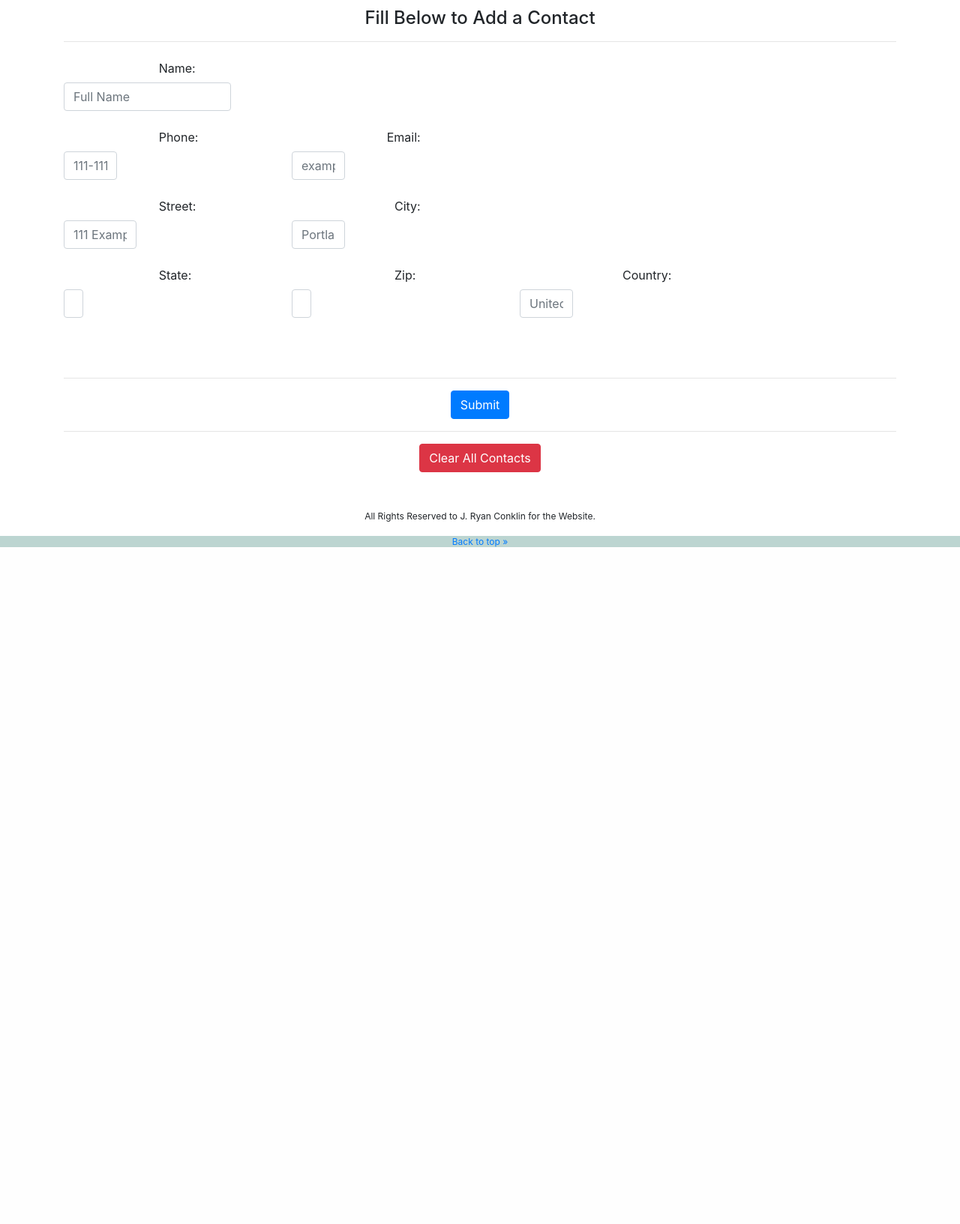
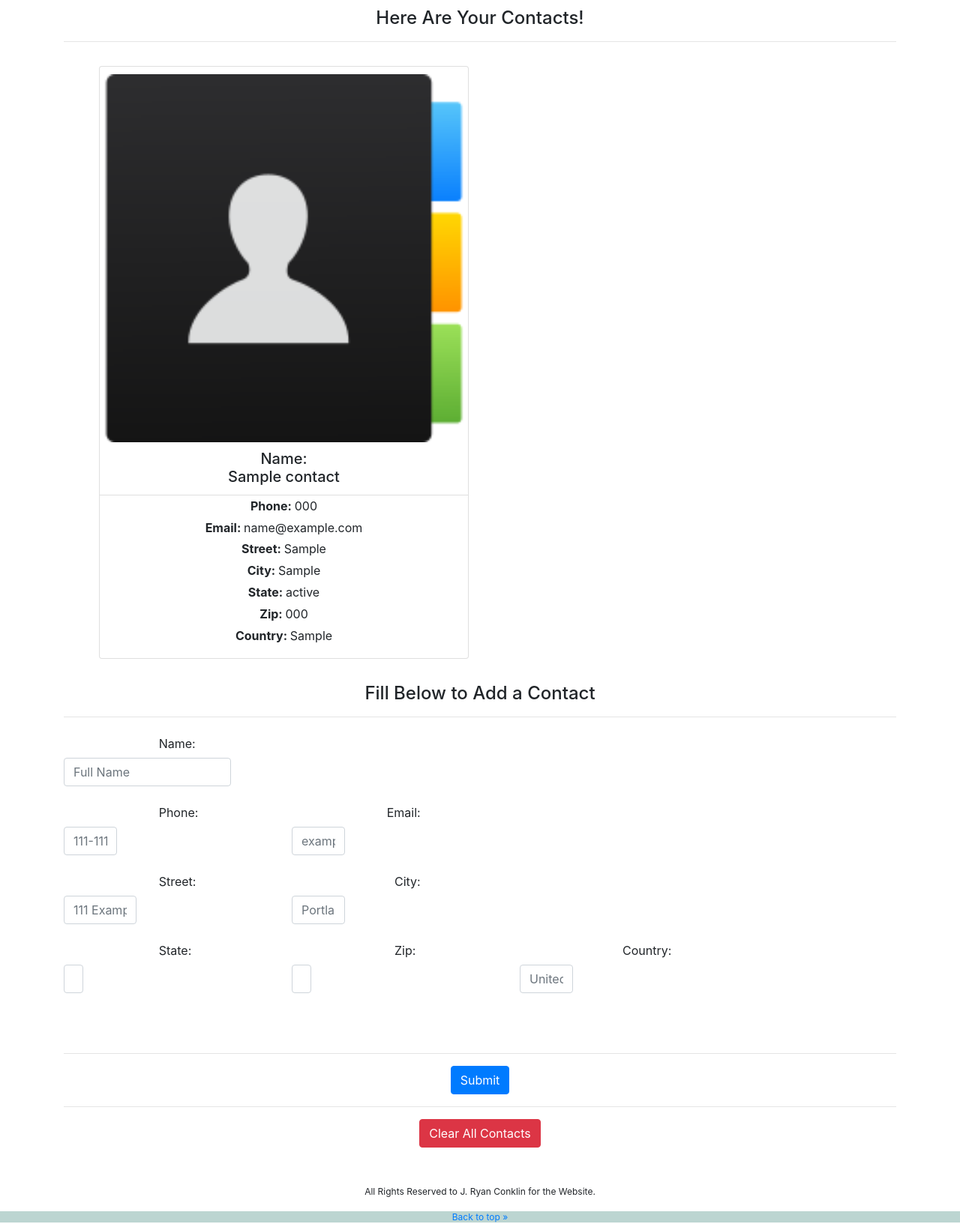
Before and after one commit to jryanconklin/epicodus-php-cr1-addressbook, a PHP site: template views/contacts.html.twig in a window 1280 px wide. Shown: the part 150-1783 px from the top of the page at 75% size. Before the commit the page ends 880 px from the top, so only its background shows below. Run offline with PHP 8.4, Linux system fonts and the light colour scheme; the template is opened without the code that fills it: most values are stand-ins (such as "Sample title", 1, 10 or a date in 2020); some libraries are stand-ins or nearby versions.

Commit message:
Update Contact template and add Bootstrap Card Styling

```diff
--- a/views/contacts.html.twig
+++ b/views/contacts.html.twig
@@ -19,18 +19,31 @@
   <body>
     <div class="container">
 
-      {% if contact is not empty %}
-        <h4>Here Are Your Contacts</h4>
-        <ul>
+      {% if contacts is not empty %}
+        <h4>Here Are Your Contacts!</h4>
+        <hr>
+        <div class="row address-block ">
         {% for contact in contacts %}
-          <hr>
-          <li>
-            <h5>{{ contact.getName }}</h5>
-          </li>
+            <div class="col-sm-6">
+              <div class="card">
+                <img class="card-img-top" src="img/address.png" alt="Adress Book Image" />
+                <div class="card-block">
+                  <h5 class='card-title'>Name: <br>{{ contact.getName }}</h5>
+                </div>
+                <ul class="list-group list-group-flush address-list">
+                  <li><span class="list-intro">Phone: </span>{{ contact.getPhone }}</li>
+                  <li><span class="list-intro">Email: </span>{{ contact.getEmail }}</li>
+                  <li><span class="list-intro">Street: </span>{{ contact.getStreet }}</li>
+                  <li><span class="list-intro">City: </span>{{ contact.getCity }}</li>
+                  <li><span class="list-intro">State: </span>{{ contact.getState }}</li>
+                  <li><span class="list-intro">Zip: </span>{{ contact.getZip }}</li>
+                  <li><span class="list-intro">Country: </span>{{ contact.getCountry }}</li>
+                </ul>
+              </div>
+            </div>
         {% endfor %}
-        </ul>
+        </div>
       {% endif %}
-
       <h4>Fill Below to Add a Contact</h4>
       <hr>
       <form action="/add-contacts" method="post">
--- a/web/css/styles.css
+++ b/web/css/styles.css
@@ -28,6 +28,20 @@ img {
   background-size: cover;
 }
 
+.address-block {
+  margin: 2em;
+}
+
+.address-list {
+  list-style: none;
+  line-height: 1.8em;
+  padding-bottom: 1em;
+}
+
+.address-list span {
+  font-weight: bold;
+}
+
 .mainSection,
 .mainFooter {
   text-align: center;
```
Also changed, not shown: web/img/address.png (added).
